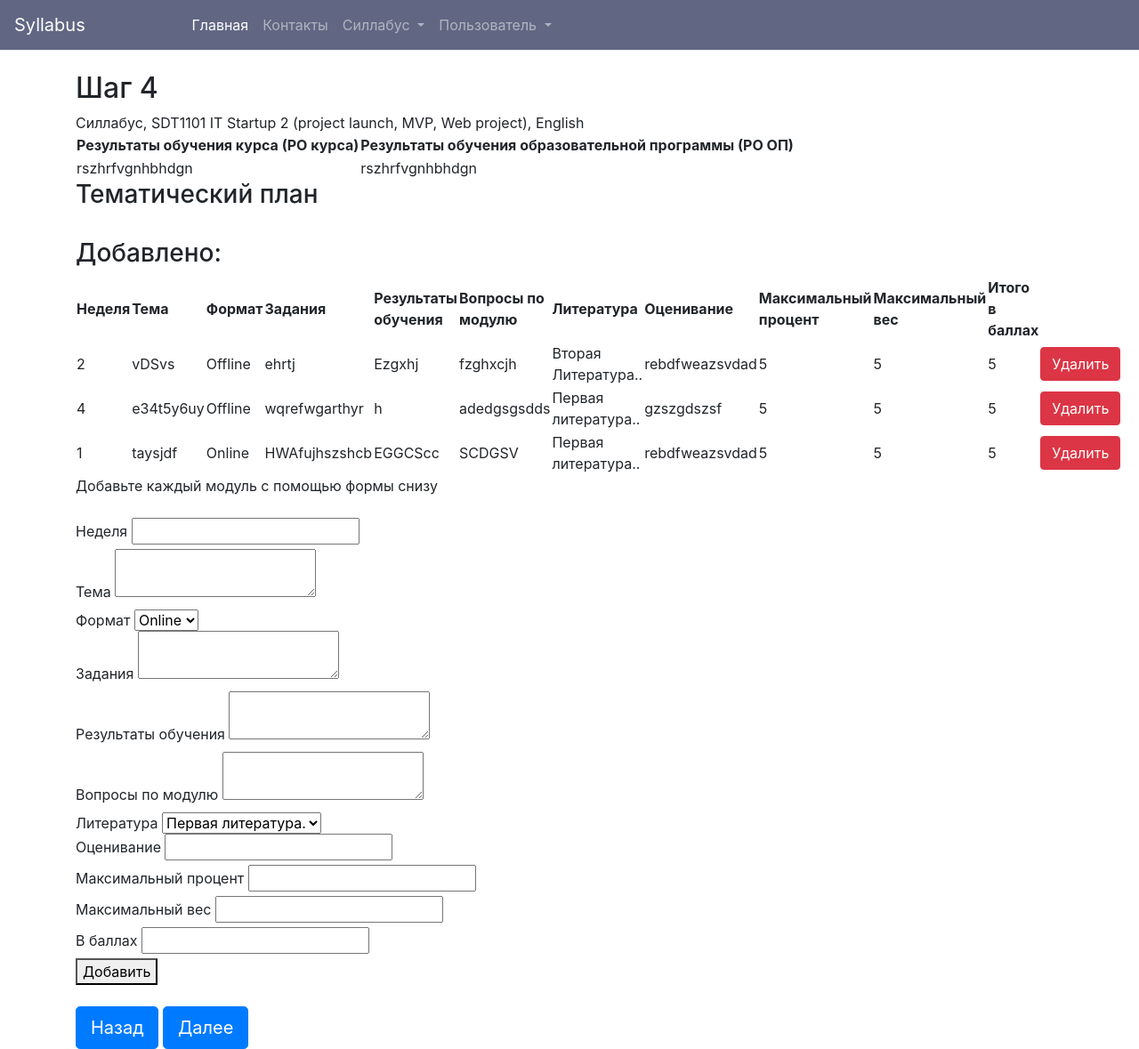
After one commit to CChromeVOX/Syllabus_project, a Django app: template webbs/syllabuses/templates/syllabuses/add_module.html in a window 1280 px wide. The commit adds this page. Shown: the whole page at 89% size. Run offline with Django 3.2, Linux system fonts and the light colour scheme; the template is opened without the code that fills it: values that come from a table or form of the project are taken from there, others are empty; data comes from the database, SQL or seed files in the repository.

Commit message:
Step 3.5, Step 4 commit

```diff
--- a/webbs/syllabuses/admin.py
+++ b/webbs/syllabuses/admin.py
@@ -14,3 +14,4 @@ admin.site.register(Syllabus)
 admin.site.register(Literature)
 admin.site.register(Module)
 admin.site.register(LiteratureInSyllabus)
+admin.site.register(CourseLO)
--- a/webbs/syllabuses/models.py
+++ b/webbs/syllabuses/models.py
@@ -116,7 +116,10 @@ class LiteratureInSyllabus(models.Model):
 
 
 
-
+class CourseLO(models.Model):
+    syllabus = models.ForeignKey(Syllabus, on_delete=models.CASCADE, null=True, verbose_name='Силлабус')
+    type = models.BooleanField('Тип РО', default=0)
+    info = models.TextField('Результаты обучения', blank=False)
 
 class Module(models.Model):
     syllabus = models.ForeignKey(Syllabus, on_delete=models.CASCADE, null=True)
@@ -126,7 +129,7 @@ class Module(models.Model):
     tasks = models.TextField('Задания', blank=False)
     course_lo = models.TextField('Результаты обучения', blank=False)
     questions = models.TextField('Вопросы по модулю', blank=False)
-    literature = models.TextField('Литература', blank=True)
+    literature = models.ForeignKey(LiteratureInSyllabus, on_delete=models.CASCADE, null=True)
     grading = models.TextField('Оценивание', blank=False)
     max_percent = models.IntegerField('Максимальный процент', null=True)
     max_weight = models.IntegerField('Максимальный вес', null=True)
--- /dev/null
+++ b/webbs/syllabuses/templates/syllabuses/add_module.html
@@ -0,0 +1,115 @@
+{% extends 'syllabuses/base.html' %}
+
+{% block content %}
+<div class="container">
+<br/>
+<h2>Шаг 4</h2>{{syllabus}}
+
+<table>
+  <tr>
+    <th>Результаты обучения курса (РО курса)</th>
+    <th>Результаты обучения образовательной программы (РО ОП)</th>
+  </tr>
+  <tr>
+    <td>{{lo11.info}}</td>
+    <td>{{lo22.info}}</td>
+  </tr>
+</table>
+<h3>Тематический план</h3>
+<br>
+<!-- Отображение добавленной литературы -->
+<h3>Добавлено:</h3>
+<table>
+  <tr>
+    <th>Неделя</th>
+    <th>Тема</th>
+    <th>Формат</th>
+    <th>Задания</th>
+    <th>Результаты обучения</th>
+    <th>Вопросы по модулю</th>
+    <th>Литература</th>
+    <th>Оценивание</th>
+    <th>Максимальный процент</th>
+    <th>Максимальный вес</th>
+    <th>Итого в баллах</th>
+    <th></th>
+  </tr>
+
+  {% for module in modules %}
+    <tr>
+      <td>{{ module.week }}</td>
+      <td>{{ module.theme }}</td>
+      <td>{{ module.format }}</td>
+      <td>{{ module.tasks }}</td>
+      <td>{{ module.course_lo }}</td>
+      <td>{{ module.questions }}</td>
+      <td>{{ module.literature }}</td>
+      <td>{{ module.grading }}</td>
+      <td>{{ module.max_percent }}</td>
+      <td>{{ module.max_weight }}</td>
+      <td>{{ module.total_in_points }}</td>
+      <td>
+        <form method="POST" action="{% url 'delete_module' pk=module.id syllabus_id=syllabus.id %}">
+          {% csrf_token %}
+          <button type="submit" class="btn btn-danger">Удалить</button>
+        </form>
+      </td>
+    </tr>
+  {% endfor %}
+</table>
+Добавьте каждый модуль с помощью формы снизу
+<br/>
+<br/>
+<form method="post" id="module-form">
+    {% csrf_token %}
+    <label>Неделя</label>
+    <input type="number" name="week" form = "module-form">
+    <br/>
+    <label>Тема</label>
+    <textarea name="theme" form = "module-form"></textarea>
+    <br/>
+    Формат
+    <select class="form-input" form = "module-form" name="format">
+        {% for f in formats %}
+        <option value={{f.id}}>{{f.type}}</option>
+        {% endfor %}
+    </select>
+    <br/>
+    <label>Задания</label>
+    <textarea name="tasks" form = "module-form"></textarea>
+    <br/>
+    <label>Результаты обучения</label>
+    <textarea name="lo" form = "module-form"></textarea>
+    <br/>
+    <label>Вопросы по модулю</label>
+    <textarea name="questions" form = "module-form"></textarea>
+    <br/>
+    Литература
+    <select class="form-input" form = "module-form" name="liter">
+        {% for literature in literatures %}
+        <option value={{literature.id}}>{{literature.literature}}</option>
+        {% endfor %}
+    </select>
+    <br/>
+    <label>Оценивание</label>
+    <input type="text" name="grading" form = "module-form">
+    <br/>
+    <label>Максимальный процент</label>
+    <input type="number" name="maxpercent" form = "module-form">
+    <br/>
+    <label>Максимальный вес</label>
+    <input type="number" name="maxvalue" form = "module-form">
+    <br/>
+    <label>В баллах</label>
+    <input type="number" name="total_in_points" form = "module-form">
+    <br/>
+
+    <button type="submit">Добавить</button>
+</form>
+
+<br/>
+<a href="{% url 'next_step' syllabus.id %}" class="btn btn-primary btn-lg">Назад</a>
+<a href="{% url 'next_step' syllabus.id %}" class="btn btn-primary btn-lg">Далее</a>
+
+</div>
+{% endblock %}
--- a/webbs/syllabuses/templates/syllabuses/next_step.html
+++ b/webbs/syllabuses/templates/syllabuses/next_step.html
@@ -43,7 +43,7 @@
 </ol>
 <br/>
 <a href="{% url 'literature_form' syllabus.id %}" class="btn btn-primary btn-lg">Назад</a>
-<a href="{% url 'next_step' syllabus.id %}" class="btn btn-primary btn-lg">Далее</a>
+<a href="{% url 'half' syllabus.id %}" class="btn btn-primary btn-lg">Далее</a>
 
 </div>
 {% endblock %}
--- a/webbs/syllabuses/urls.py
+++ b/webbs/syllabuses/urls.py
@@ -5,6 +5,9 @@ urlpatterns = [
     path('create_syllabus', views.create_syllabus, name="create_syllabus"),
     path('literature_form/<int:syllabus_id>', views.add_literature, name="literature_form"),
     path('literature/delete/<int:pk>/<int:syllabus_id>', views.delete_literature, name='delete_literature'),
+    path('module/delete/<int:pk>/<int:syllabus_id>', views.delete_module, name='delete_module'),
     path('next_step/<int:syllabus_id>', views.next_step, name="next_step"),
+    path('add_module/<int:syllabus_id>', views.add_module, name="add_module"),
+    path('half/<int:syllabus_id>', views.half, name="half"),
 
 ]
```
Also changed, not shown: webbs/syllabuses/templates/syllabuses/half.html (added, +31 -0 lines), webbs/syllabuses/views.py (+75 -1 lines), webbs/db.sqlite3, webbs/syllabuses/migrations/0005_alter_module_literature.py (added), webbs/syllabuses/migrations/0006_courselo.py (added).
